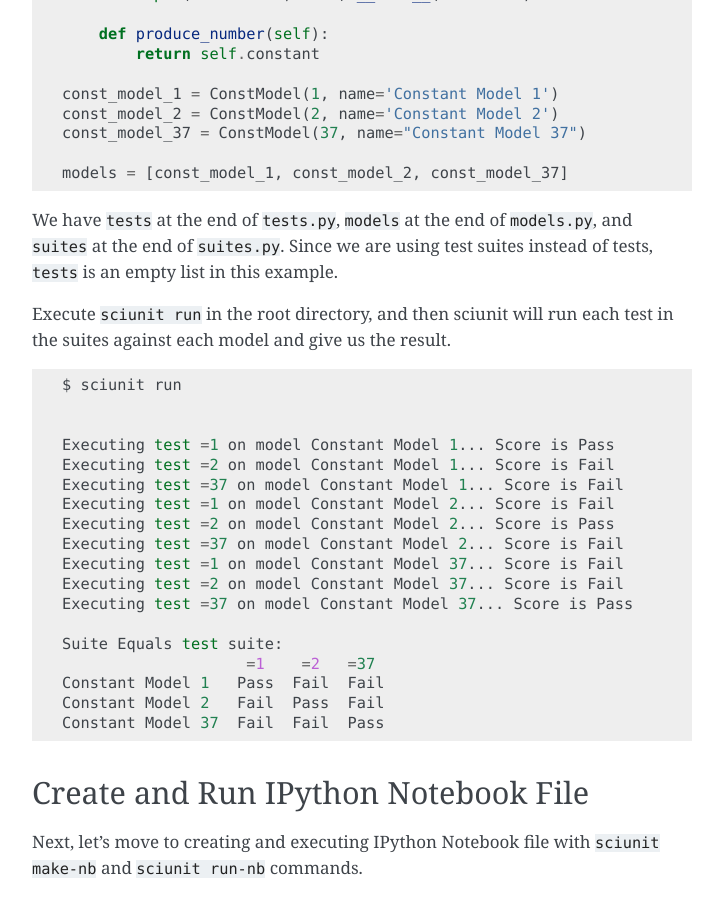
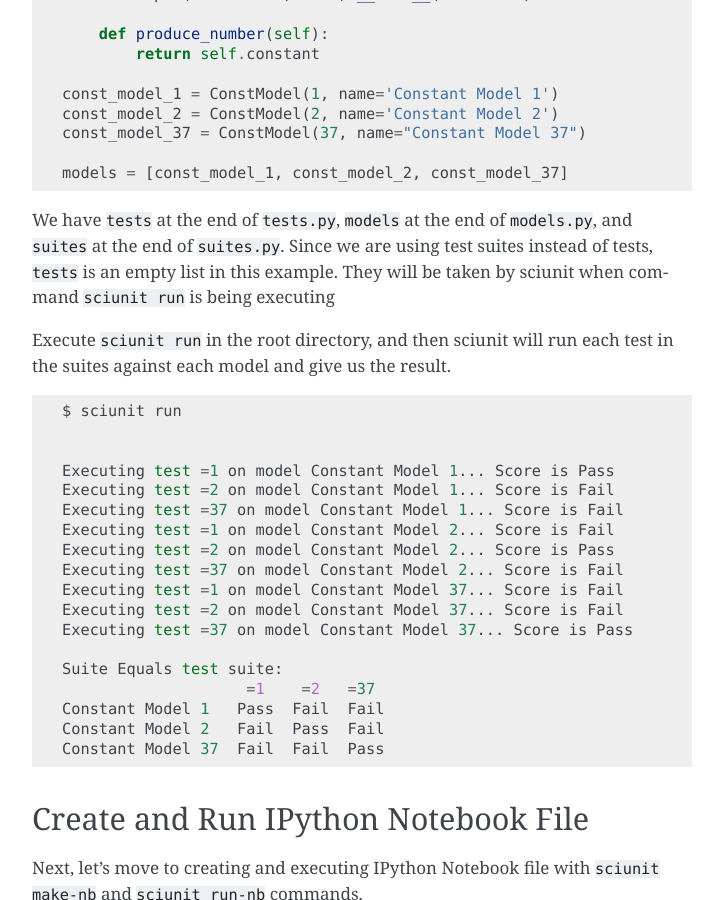
Before and after one commit to scidash/sciunit, a Sphinx documentation site: the page built from docs/source/commandline.rst, in a window 1280 px wide and 900 px high, scrolled down 2310 px. Shown: the whole window, without its empty margins (388-1111 px from the left). Built offline with Sphinx 7.4.7, drawn with Linux system fonts in a browser that asks for light colours.

Commit message:
add a sentence

```diff
--- a/docs/source/commandline.rst
+++ b/docs/source/commandline.rst
@@ -116,7 +116,8 @@
 
 We have ``tests`` at the end of ``tests.py``, ``models`` at the end of ``models.py``,
 and ``suites`` at the end of ``suites.py``. Since we are using test suites instead of tests,
-``tests`` is an empty list in this example.
+``tests`` is an empty list in this example. They will be taken by sciunit when command
+``sciunit run`` is being executing
 
 Execute ``sciunit run`` in the root directory, and then sciunit will run each test in the suites
 against each model and give us the result.
```
